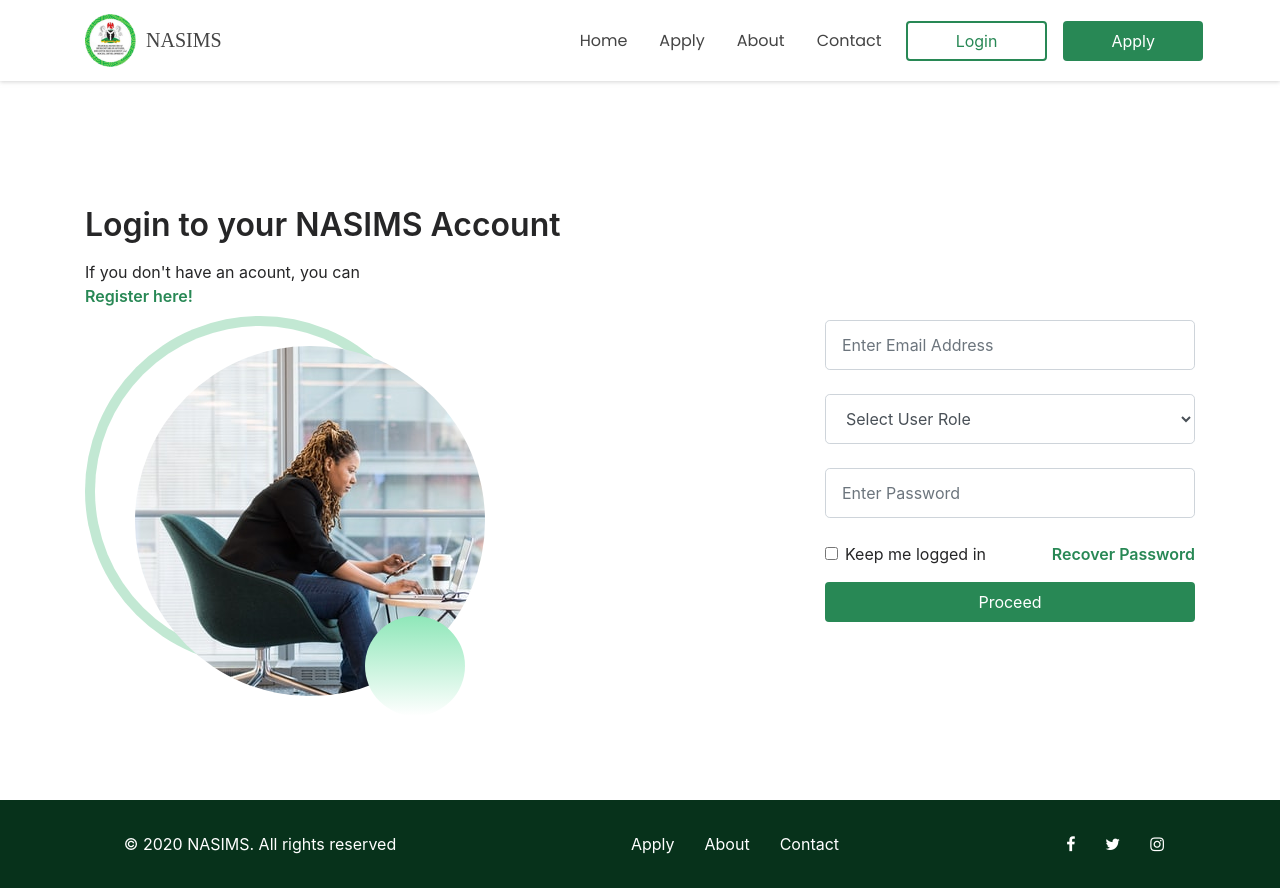
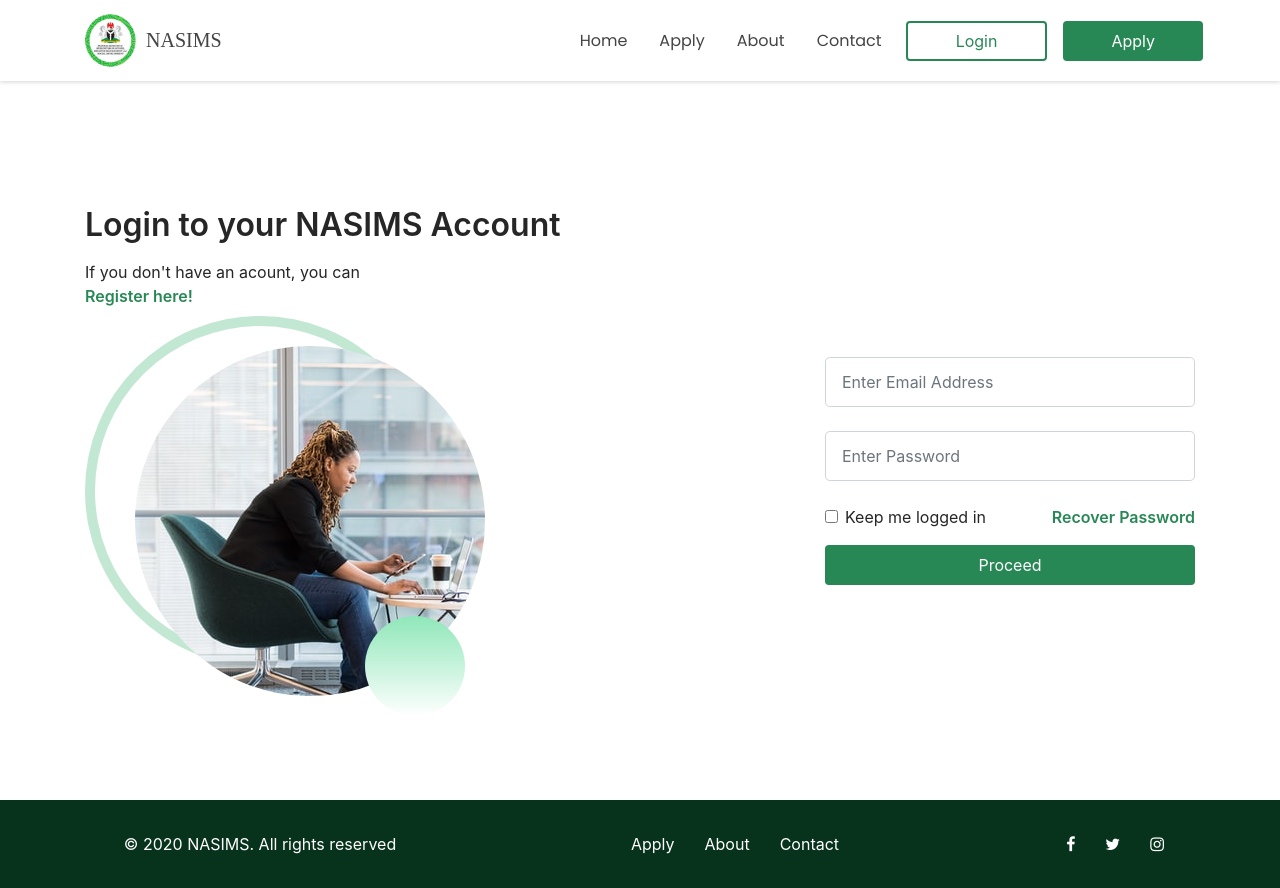
Before and after one commit to acexode/Nasim, a React (Create React App) app: page /login in a window 1280 px wide. Built offline with nearby package versions, Linux system fonts and the light colour scheme.

Commit message:
Merged two branches
Yeah

```diff
--- a/package.json
+++ b/package.json
@@ -7,6 +7,7 @@
     "@testing-library/react": "^9.3.2",
     "@testing-library/user-event": "^7.1.2",
     "axios": "^0.20.0",
+    "formik": "^2.1.5",
     "node-sass": "^4.14.1",
     "react": "^16.13.1",
     "react-bootstrap-table-next": "^4.0.3",
@@ -15,7 +16,8 @@
     "react-bootstrap-table2-toolkit": "^2.1.3",
     "react-dom": "^16.13.1",
     "react-router-dom": "^5.2.0",
-    "react-scripts": "3.4.3"
+    "react-scripts": "3.4.3",
+    "yup": "^0.29.3"
   },
   "scripts": {
     "start": "react-scripts start",
--- a/src/pages/Login/Login.js
+++ b/src/pages/Login/Login.js
@@ -21,14 +21,14 @@
               <div className="form-group my-4">
                 <input type="email" className="form-control form-control-lg" id="email" placeholder="Enter Email Address" />
               </div>
-              <div className="form-group my-4">
+              {/* <div className="form-group my-4">
                 <select id="inputState" className="form-control form-control-lg">
                   <option value="" selected disabled>Select User Role</option>
                   <option>Beneficiary</option>
                   <option>Admin</option>
                   <option>User</option>
                 </select>
-              </div>
+              </div> */}
               <div className="form-group my-4">
                 <input type="password" className="form-control form-control-lg" id="password" placeholder="Enter Password" />
               </div>
```
Also changed, not shown: 1 other file (tests, documents, lock files or other folders).
